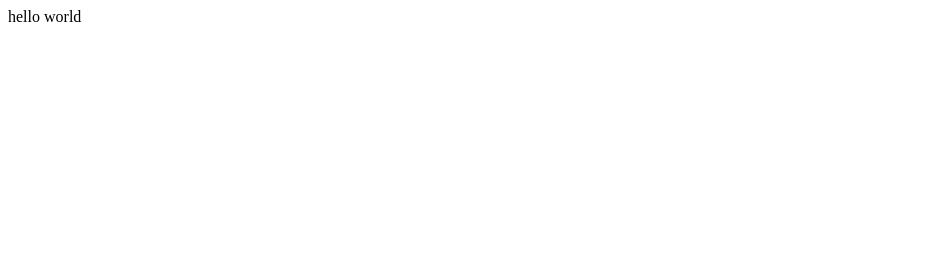
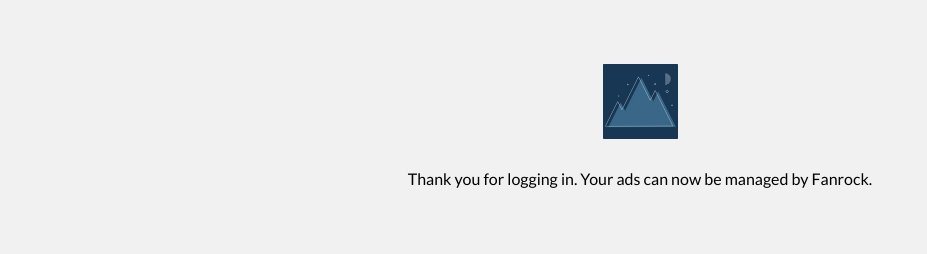
Before and after one commit to fanrock/app.fanrock.com, a plain HTML site: page index.html in a window 1280 px wide. Shown: the whole page, without its empty margins (0-927 px from the left). Drawn offline with Linux system fonts and the light colour scheme.

Commit message:
update to site so login looks sensible

```diff
--- a/index.html
+++ b/index.html
@@ -1 +1,94 @@
-hello world
+<!doctype html>
+
+<html lang="en">
+<head>
+  <meta charset="utf-8">
+  <meta name="viewport" content="width=device-width, initial-scale=1">
+
+  <title>Fanrock</title>
+  <meta name="description" content="Ads manager access.">
+  <meta name="author" content="Fanrock">
+
+  <meta property="og:title" content="Fanrock">
+  <meta property="og:type" content="website">
+  <meta property="og:url" content="https://www.fanrock.com/">
+  <meta property="og:description" content="Ads manager access.">
+  <meta property="og:image" content="https://merchrock-res.cloudinary.com/image/upload/v1644628503/fnrk_150.jpg">
+
+  <link rel="preconnect" href="https://fonts.googleapis.com">
+  <link rel="preconnect" href="https://fonts.gstatic.com" crossorigin>
+  <link href="https://fonts.googleapis.com/css2?family=Lato:wght@400;700&display=swap" rel="stylesheet">
+  <style>
+    /* http://meyerweb.com/eric/tools/css/reset/
+      v2.0 | 20110126
+      License: none (public domain)
+    */
+
+    html, body, div, span, applet, object, iframe,
+    h1, h2, h3, h4, h5, h6, p, blockquote, pre,
+    a, abbr, acronym, address, big, cite, code,
+    del, dfn, em, img, ins, kbd, q, s, samp,
+    small, strike, strong, sub, sup, tt, var,
+    b, u, i, center,
+    dl, dt, dd, ol, ul, li,
+    fieldset, form, label, legend,
+    table, caption, tbody, tfoot, thead, tr, th, td,
+    article, aside, canvas, details, embed,
+    figure, figcaption, footer, header, hgroup,
+    menu, nav, output, ruby, section, summary,
+    time, mark, audio, video {
+      margin: 0;
+      padding: 0;
+      border: 0;
+      font-size: 100%;
+      font: inherit;
+      vertical-align: baseline;
+    }
+    /* HTML5 display-role reset for older browsers */
+    article, aside, details, figcaption, figure,
+    footer, header, hgroup, menu, nav, section {
+      display: block;
+    }
+    body {
+      line-height: 1;
+    }
+    ol, ul {
+      list-style: none;
+    }
+    blockquote, q {
+      quotes: none;
+    }
+    blockquote:before, blockquote:after,
+    q:before, q:after {
+      content: '';
+      content: none;
+    }
+    table {
+      border-collapse: collapse;
+      border-spacing: 0;
+    }
+  </style>
+  <style>
+    html {
+      background-color: #F1F1F1;
+      font-family: 'Lato', sans-serif;
+    }
+    body {
+      max-width: 480px;
+      margin: 64px auto;
+    }
+    img.logo {
+      display: block;
+      width:75px; height:75px;
+      margin: 0 auto 32px auto;
+    }
+    p { text-align: center; }
+  </style>
+</head>
+
+<body>
+  <!-- your content here... -->
+  <img class="logo" src="./img/fnrk_150.jpg" alt="Fanrock">
+  <p>Thank you for logging in. Your ads can now be managed by Fanrock.</p>
+</body>
+</html>
```
